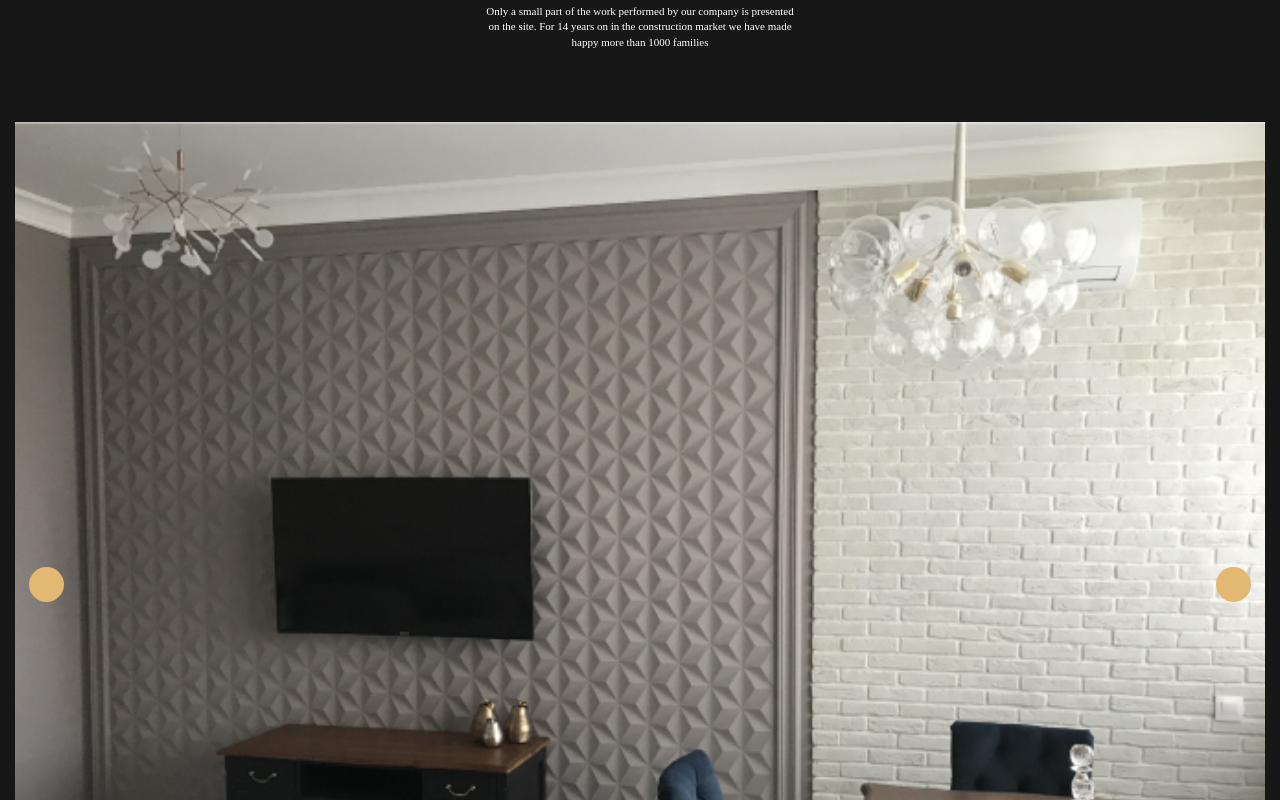
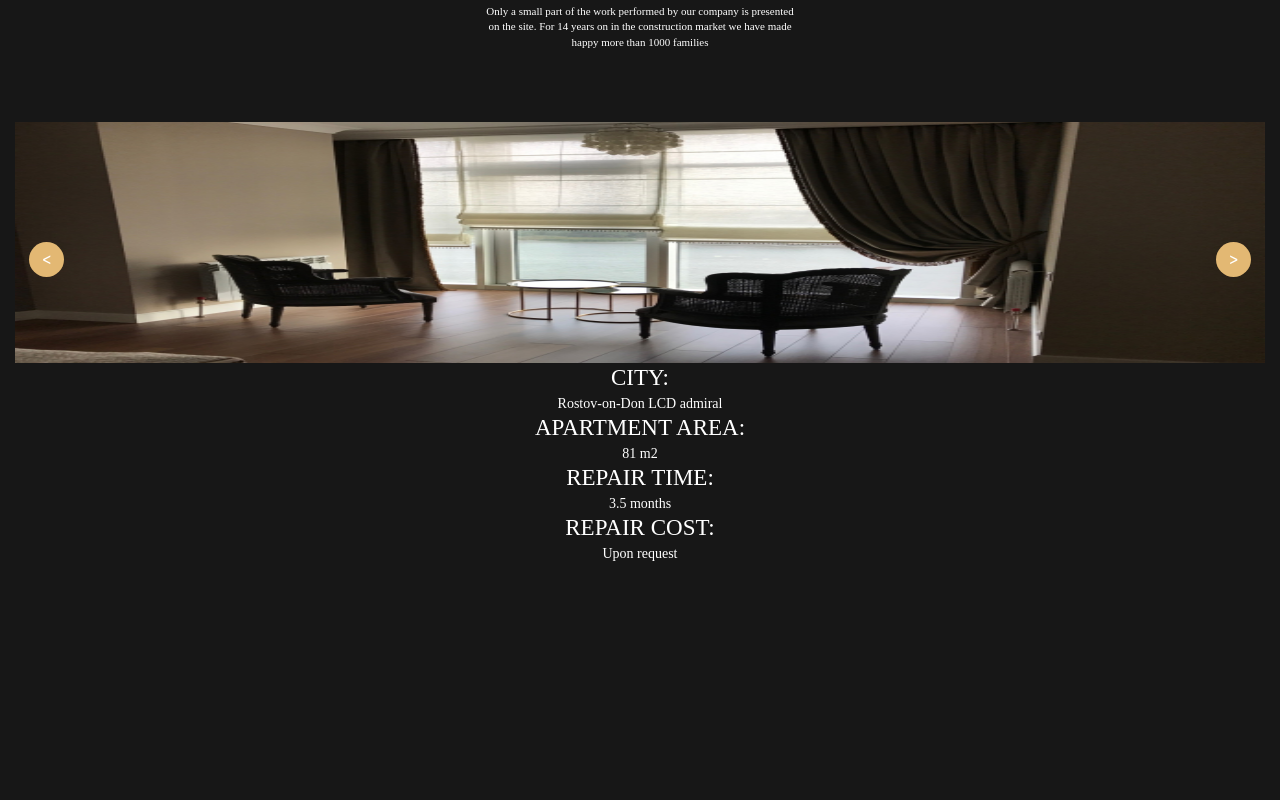
Before and after one commit to litury/landing-store, a website: page source/markup/index.html in a window 1280 px wide. Shown: the part 920-1720 px from the top of the page. After the commit the page ends 1484 px from the top, so only its background shows below. Drawn offline with nearby package versions, Linux system fonts and the light colour scheme; files that its build step writes are made by us from their sources; files whose address does not match are found by name; a web font is replaced by a local one.

Commit message:
feat: slider js start

```diff
--- a/source/markup/index.html
+++ b/source/markup/index.html
@@ -48,23 +48,19 @@
         Completed
         projects
     </h2>
-
     <p class="text text_size_small project__subtitle ">
         Only a small part of the work performed by our company is presented on the site. For 14 years on in the
         construction market we have made happy more than 1000 families
     </p>
 
     <div class="slider">
-        <div class="slider__content">
-            <a class="reset-link slider__link"
-               href="#">
-                <img class="slider__img"
-                     src="assets/images/projects/slider-img.jpg"
-                     alt="apartments">
-            </a>
+        <div class="slider__img" id="slider">
+            <div class="slider__arrows">
+                <div class="slider__arrow slider__arrow_route_prev">&#5176;</div>
+                <div class="slider__arrow slider__arrow_route_next">&#5171;</div>
+            </div>
+        </div>
 
-            <div class="slider__button slider__button_state_prev"></div>
-            <div class="slider__button slider__button_state_next"></div>
     </div>
 
     <div class="slider__statistics">
@@ -108,6 +104,6 @@
     </div>
 </section>
 
-
+<script src="assets/scripts/slider.js"></script>
 </body>
 </html>
--- /dev/null
+++ b/source/scripts/slider.js
@@ -0,0 +1,20 @@
+const sliderRoom1 = new Image();
+const sliderRoom2 = new Image();
+
+sliderRoom1.src = "assets/images/slider/slider-img-1.jpg";
+sliderRoom2.src = "assets/images/slider/slider-img-2.jpg";
+
+let images = [
+  {
+    src: sliderRoom1,
+    title: "test1",
+    text: "text1"
+  },
+  {
+    src: sliderRoom2,
+    title: "test2",
+    text: "text2"
+  },
+];
+
+document.getElementById("slider").appendChild(sliderRoom2);
--- a/source/styles/components/slider.css
+++ b/source/styles/components/slider.css
@@ -1,39 +1,66 @@
-.slider {
+.slider__img {
+    position: relative;
 
+    width: 100%;
+    min-height: 241px;
 }
 
+.slider__img img {
+    position: absolute;
+    left: 0;
+    top: 0;
 
-.slider__content {
-    position: relative;
+    z-index: 1;
+
+
+    width: 100%;
+    height: 100%;
+
+    background-size: cover;
+    background-position: center center;
+
+
+    transition: opacity 800ms ease;
 }
 
-.slider__img {
-    display: block;
+.slider__arrows {
+    position: absolute;
+    top: 0;
+    left: 0;
 
     width: 100%;
+    height: 100%;
 
-
-    object-fit: cover;
-    object-position: 50% 50%;
+    color: #fff;
 }
 
+.slider__arrow {
+    position: absolute;
 
-.slider__button {
-    position: absolute;
+    display: flex;
+    flex-direction: row;
+    justify-content: center;
+    align-items: center;
     width: 35px;
     height: 35px;
 
     background-color: #e3b873;
+    color: #fff;
 
     border-radius: 50%;
+    font-weight: bold;
 }
 
-.slider__button_state_prev {
+.slider__arrow.slider__arrow_route_prev {
     top: 50%;
     left: 14px;
+
+    z-index: 2;
 }
 
-.slider__button_state_next {
+.slider__arrow.slider__arrow_route_next {
     top: 50%;
     right: 14px;
+
+    z-index: 2;
 }
```
Also changed, not shown: build/assets/images/slider/slider-img-1.jpg (added), build/assets/images/slider/slider-img-2.jpg (added), build/assets/scripts/slider.js (added), build/assets/styles/index.css, build/index.html, source/images/slider/slider-img-1.jpg (added), source/images/slider/slider-img-2.jpg (added), source/styles/index.css (line endings or trailing spaces). Lines whose indentation alone changed are shown as unchanged.
